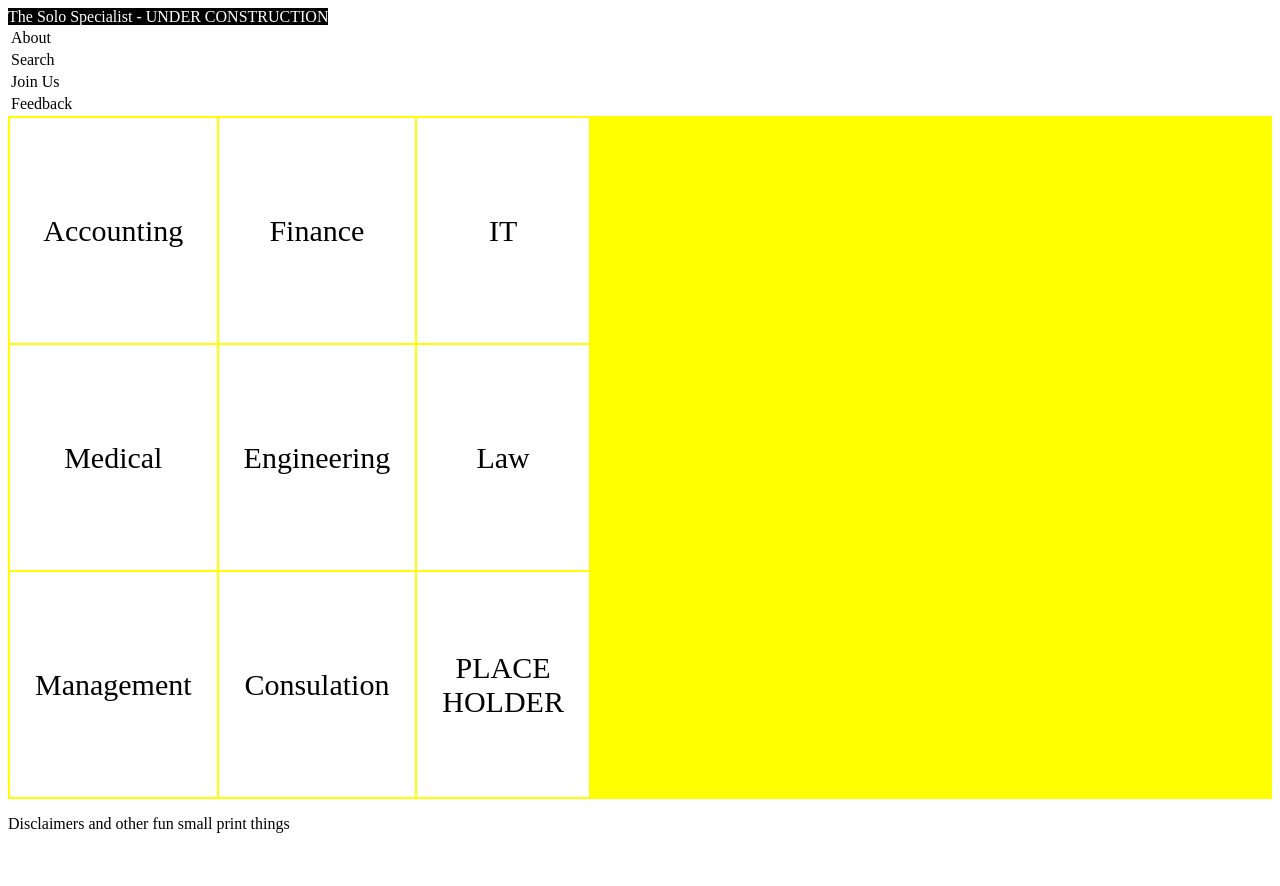
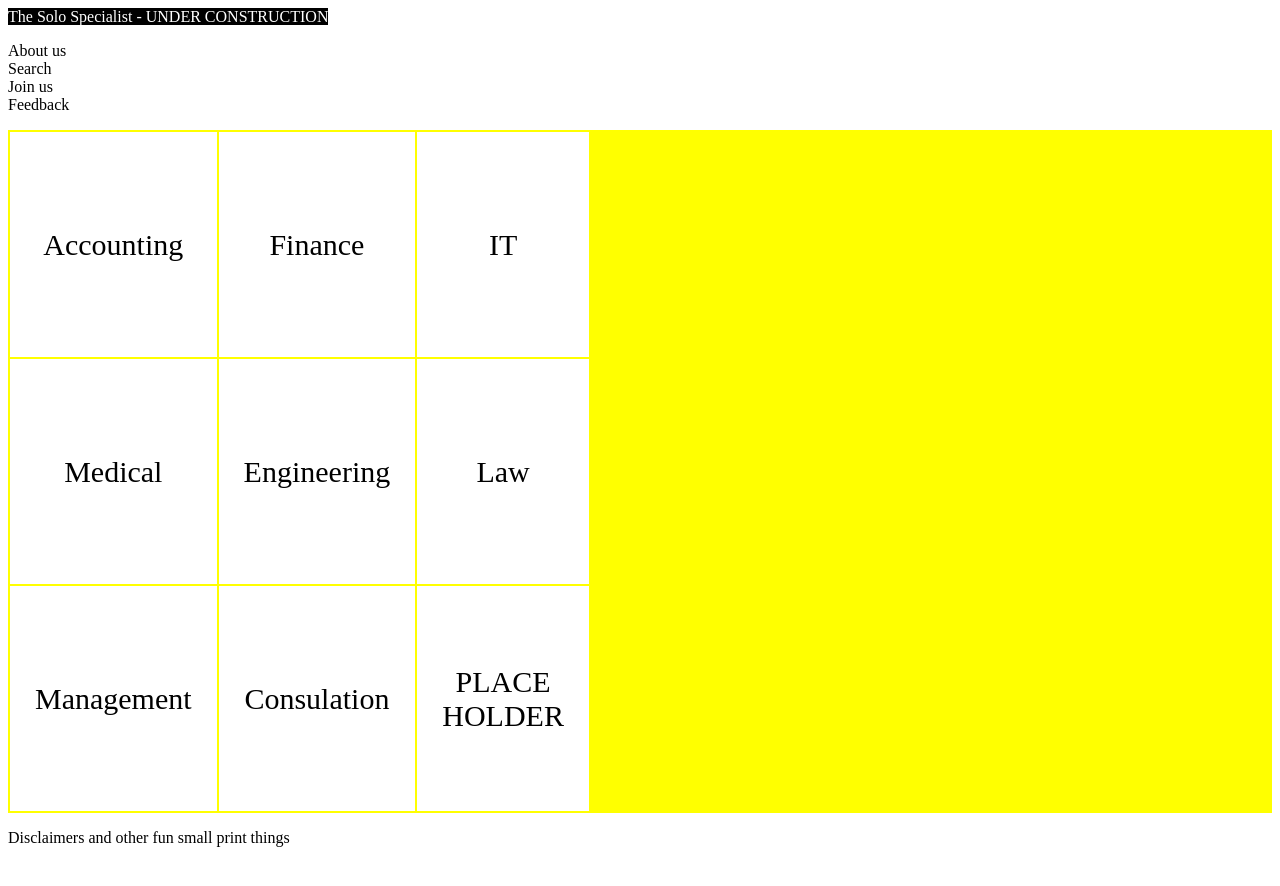
Before and after one commit to Unholyjack/Unholyjack.github.io, a Jekyll site: the page index.html, which Jekyll copies as it is, in a window 1280 px wide. Shown: the top 886 px of the page. Built offline with Jekyll 4.4.1, drawn with Linux system fonts in a browser that asks for light colours.

Commit message:
Update index.html

```diff
--- a/index.html
+++ b/index.html
@@ -6,14 +6,12 @@
 
 <body>
   <Div class="Nav_bar">
-    <table>
-      <tbody>
-        <tr><td>About</td></tr>
-        <tr><td>Search</td></tr>
-        <tr><td>Join Us</td></tr>
-        <tr><td>Feedback</td></tr>
-      </tbody>
-    </table>
+    <p>
+      About us</br>
+      Search</br>
+      Join us</br>
+      Feedback
+    </p>
   </div>
 
   <div class="links">
```
